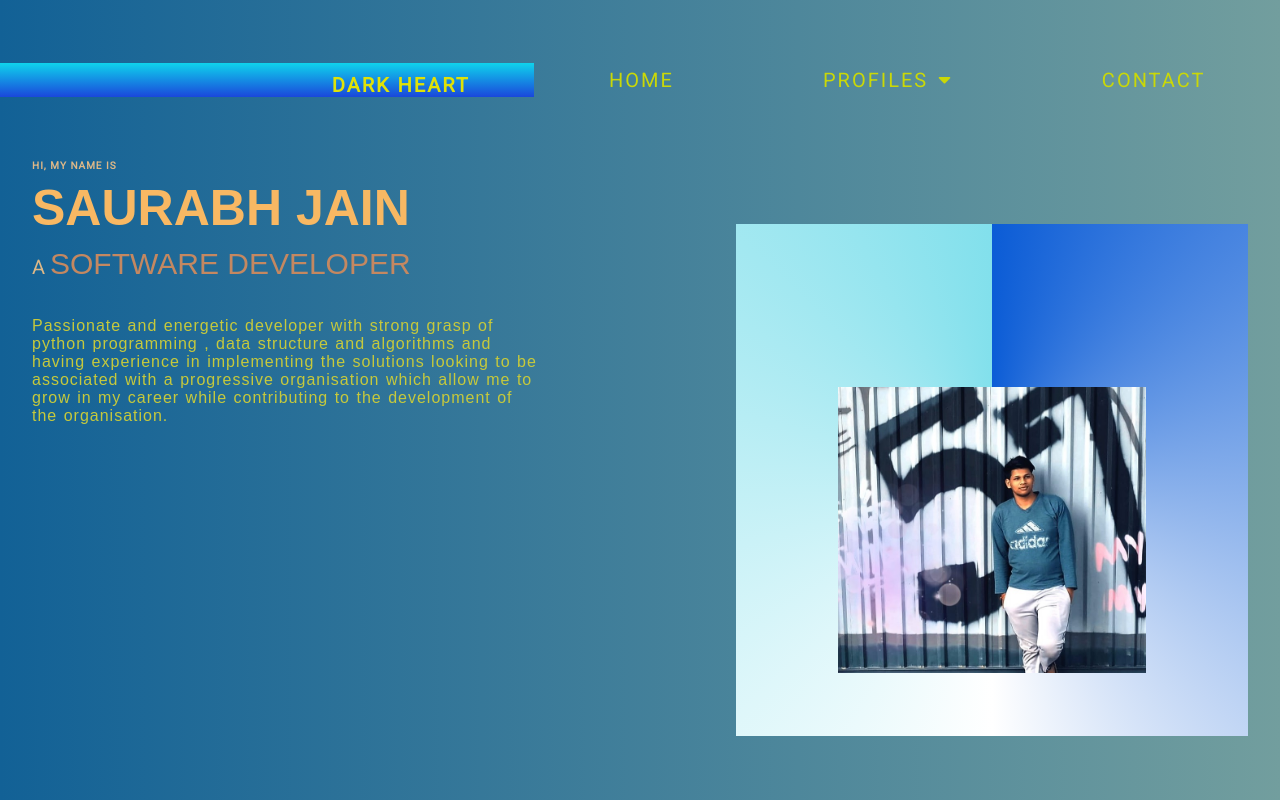
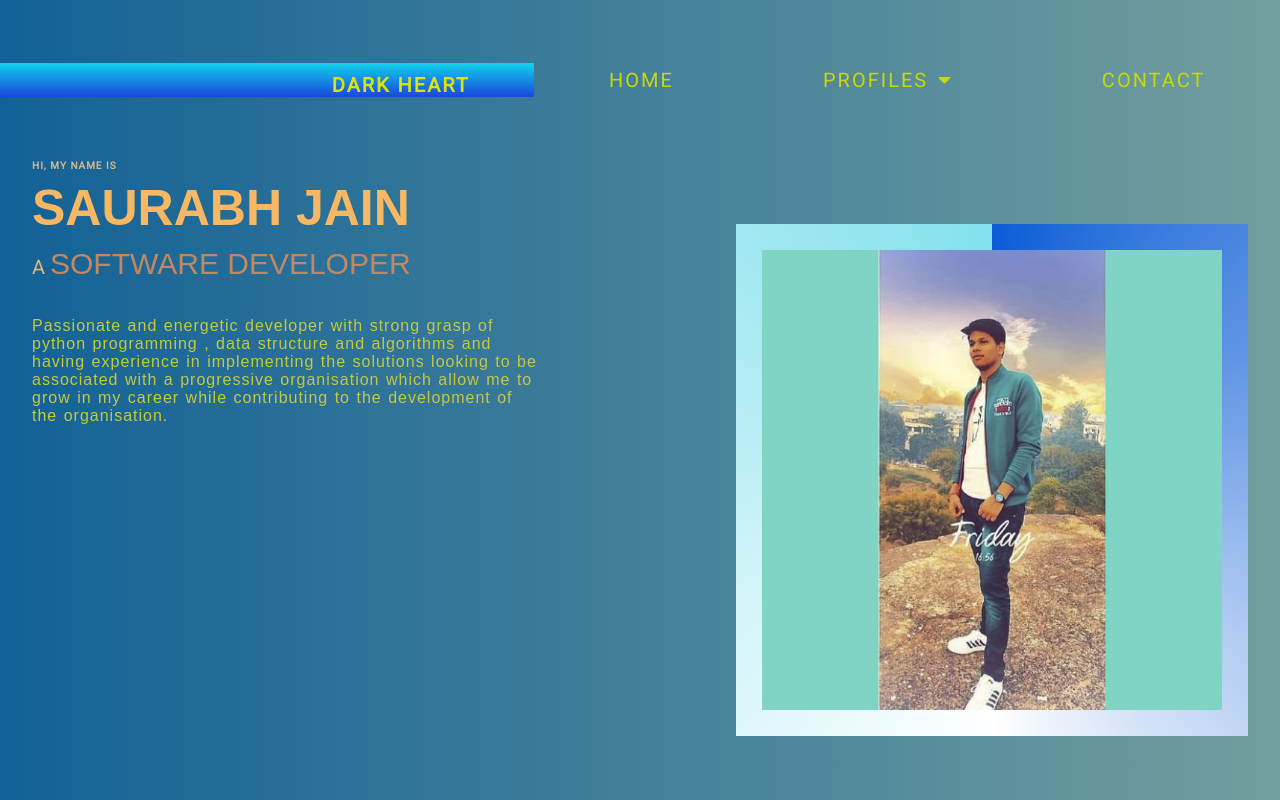
Before and after one commit to jsourabh1/Simple_protfolio_Template, a plain HTML site: page index.html in a window 1280 px wide. Drawn offline with Linux system fonts and the light colour scheme; a web font is replaced by a local one.

Commit message:
Last update

```diff
--- a/index.css
+++ b/index.css
@@ -162,8 +162,8 @@ main{
 #self_image{
 
 	/* max-width: 100%; */
-	width: 60%;
-	padding-top: 100px;
+	width: 90%;
+	/* padding-top: 100px; */
 	height: auto;
 
 
--- a/index.html
+++ b/index.html
@@ -76,7 +76,7 @@
 			<div class="right_side">
 
 
-				<img id="self_image" src="WhatsApp Image 2021-12-07 at 11.32.03 PM (2).jpeg" alt="Profile photo">
+				<img id="self_image" src="WhatsApp Image 2021-12-30 at 23.21.59.jpeg" alt="Profile photo">
 			</div>
 		</main>
 
```
Also changed, not shown: WhatsApp Image 2021-12-07 at 11.32.03 PM (2).jpeg (deleted), WhatsApp Image 2021-12-30 at 23.21.59.jpeg (added).
